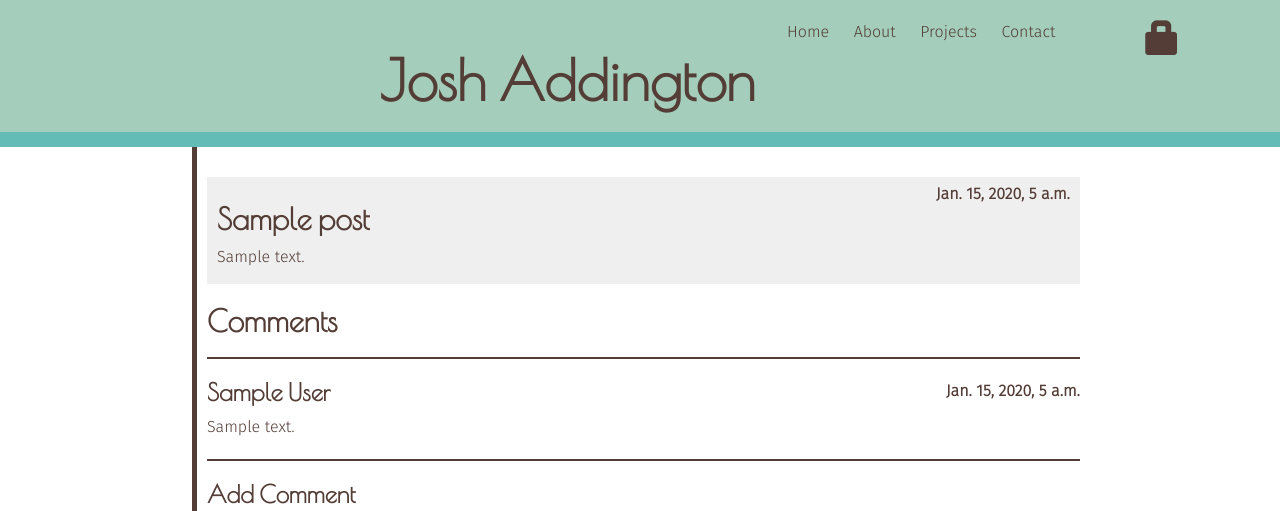
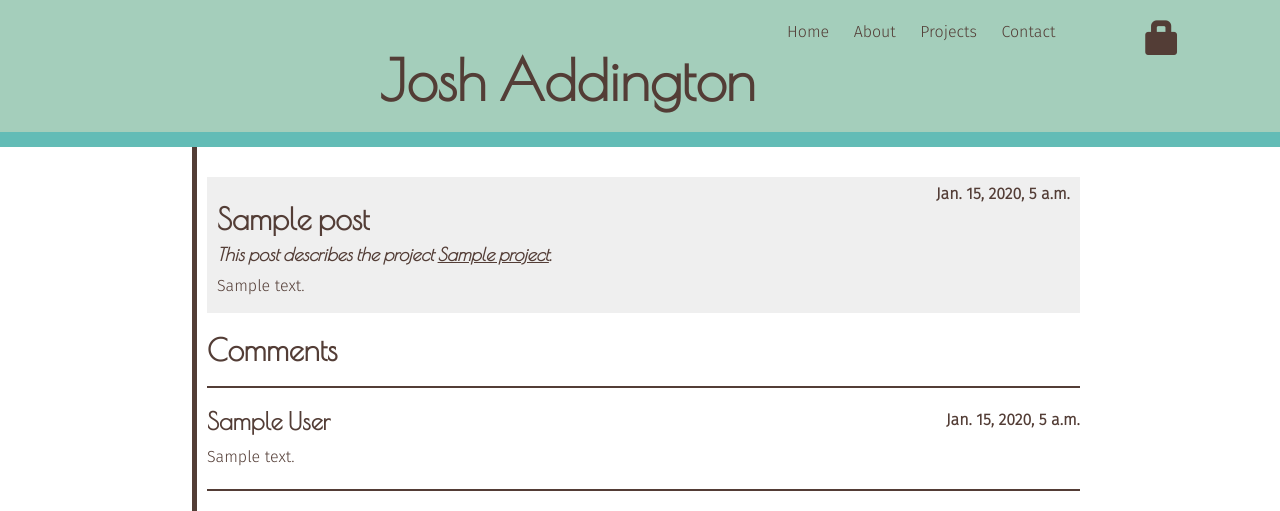
Before and after one commit to Josh-Addington/django_blog, a Django app: page /post/1/ in a window 1280 px wide. Shown: the top 511 px of the page. Run offline with Django 3.2, Linux system fonts and the light colour scheme; tables that the repository leaves empty hold one stand-in row (values such as "Sample post"); some libraries are stand-ins or nearby versions.

Commit message:
Templates include links to related posts and projects.

```diff
--- a/blogging/views.py
+++ b/blogging/views.py
@@ -22,13 +22,14 @@ def post_list(request):
 
 def post_detail(request, pk):
         post = get_object_or_404(Post, pk=pk)
+        projects_length = len(post.project.all())
         form = CommentForm(request.POST or None)
         if form.is_valid():
                 comment = form.save(commit=False)
                 comment.post = post
                 comment.save()
                 return redirect(request.path)
-        return render(request, 'blog/post_detail.html', {'post': post, 'form': form})
+        return render(request, 'blog/post_detail.html', {'post': post, 'projects_length': projects_length, 'form': form})
 
 
 @login_required
--- a/static/css/style.css
+++ b/static/css/style.css
@@ -118,25 +118,17 @@ h1, h2, h3, h4 {
 
 /* Project CSS */
 
-#id_project li {
-    list-style-type: none;
-}
-
-#id_label li label{
-    margin-bottom: -20px;
-}
-
 #map{
     width: 600px;
     height: 850px;
 }
 
-.post-relation{
+.post-relation, .project-relation{
     margin: 10px 0;
     font-style: italic;
 }
 
-.post-relation a{
+.post-relation a, .project-relation a{
     text-decoration: underline;
 }
 /*  Button CSS  */
--- a/templates/blog/post_detail.html
+++ b/templates/blog/post_detail.html
@@ -19,7 +19,26 @@
                         </div>
 
                         <h2>{{ post.title }}</h2>
-                        <div>
+
+                        <div class="post_content">
+                        {% comment %} Lists the associated projects with links to their pages. {% endcomment %}
+                            <div class="project-relation">
+                            {% if projects_length == 1 %}
+                                    <h4>This post describes the project
+                                    {%  for project in post.project.all %}
+                                           <a href="{%url 'projects.views.project_detail' pk=project.pk %}">{{project}}</a>.
+                                    {% endfor %} </h4>
+                            {% elif posts_length > 1 %}
+                                <h4>This post describes the projects
+                                {%  for project in post.project.all %}
+                                        {% if forloop.last %}
+                                                and <a href="{%url 'projects.views.project_detail' pk=project.pk %}">{{project}}</a>.
+                                        {% else %}
+                                                <a href="{%url 'projects.views.project_detail' pk=project.pk %}">{{project}}</a>,
+                                        {% endif %}
+                                {% endfor %} </h4>
+                            {% endif %}
+                            </div>
                                 {{ post.text|linebreaks }}
                         </div>
                 </div>
```
